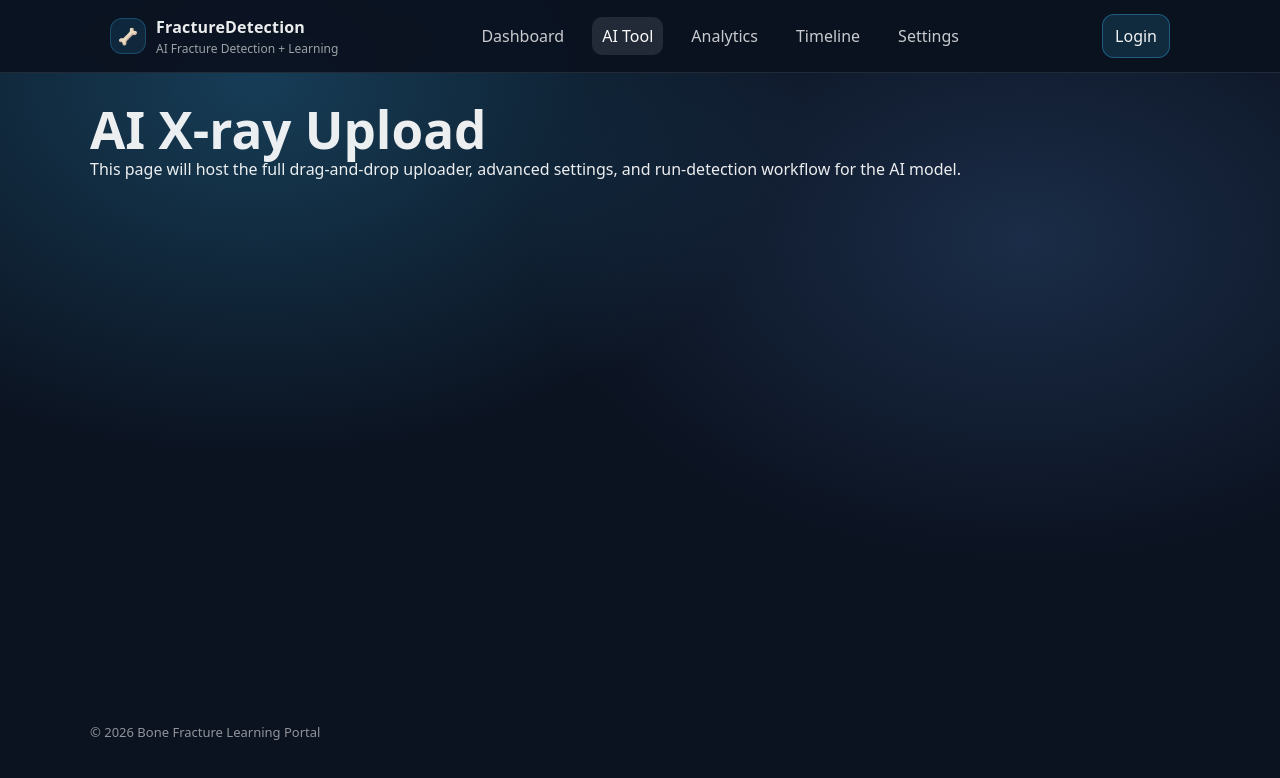
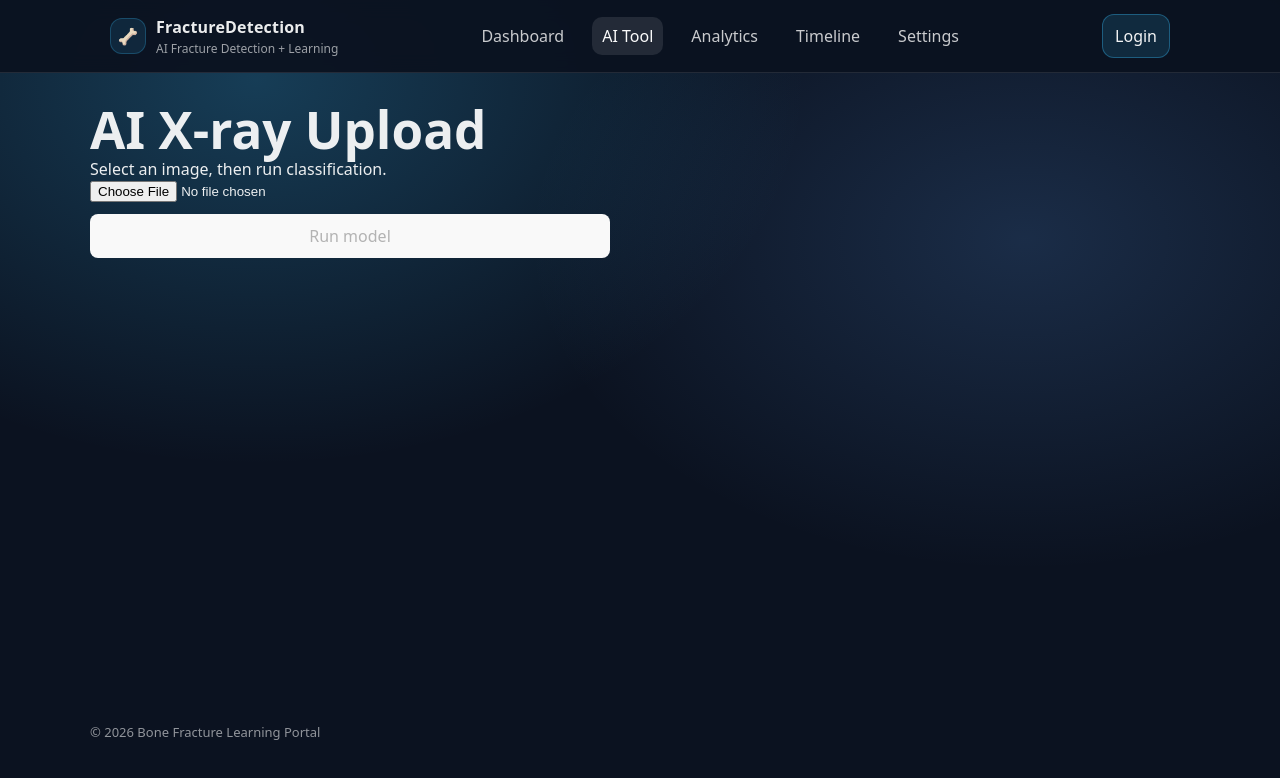
Before and after one commit to Jamalbah64/bone-fracture-learning-portal, a React (Vite) app in the folder client/react-app/: page /upload in a window 1280 px wide. Shown: the top 778 px of the page. Built offline with nearby package versions, Linux system fonts and the light colour scheme.

Commit message:
frontend changes

```diff
--- /dev/null
+++ b/client/react-app/src/api/classification.js
@@ -0,0 +1,44 @@
+function fileToBase64(file) {
+  return new Promise((resolve, reject) => {
+    const reader = new FileReader();
+    reader.onerror = () => reject(new Error("Failed to read file"));
+    reader.onload = () => {
+      const result = reader.result;
+      if (typeof result !== "string") {
+        reject(new Error("Unexpected FileReader result type"));
+        return;
+      }
+
+      // result is a data URL: "data:<mime>;base64,<data>"
+      const base64 = result.includes("base64,") ? result.split("base64,")[1] : "";
+      if (!base64) {
+        reject(new Error("Failed to extract base64 from data URL"));
+        return;
+      }
+
+      resolve(base64);
+    };
+    reader.readAsDataURL(file);
+  });
+}
+
+export async function classifyImage(file) {
+  const imageBase64 = await fileToBase64(file);
+
+  const response = await fetch("http://localhost:5000/api/classify", {
+    method: "POST",
+    headers: {
+      "Content-Type": "application/json",
+    },
+    body: JSON.stringify({ imageBase64 }),
+  });
+
+  const data = await response.json();
+
+  if (!response.ok) {
+    const message = typeof data?.error === "string" ? data.error : "Classification failed";
+    throw new Error(message);
+  }
+
+  return data;
+}
--- a/client/react-app/src/pages/xray_upload.jsx
+++ b/client/react-app/src/pages/xray_upload.jsx
@@ -1,11 +1,66 @@
+import { useState } from "react";
+import { classifyImage } from "../api/classification";
+
 function XrayUpload() {
+  const [file, setFile] = useState(null);
+  const [isLoading, setIsLoading] = useState(false);
+  const [error, setError] = useState("");
+  const [result, setResult] = useState(null);
+
+  const onPickFile = (e) => {
+    const picked = e.target.files?.[0] ?? null;
+    setFile(picked);
+    setError("");
+    setResult(null);
+  };
+
+  const onRun = async () => {
+    if (!file) return;
+
+    setIsLoading(true);
+    setError("");
+    setResult(null);
+
+    try {
+      const data = await classifyImage(file);
+      setResult(data);
+    } catch (err) {
+      setError(err instanceof Error ? err.message : "Classification failed");
+    } finally {
+      setIsLoading(false);
+    }
+  };
+
   return (
     <section>
       <h1>AI X-ray Upload</h1>
-      <p>
-        This page will host the full drag-and-drop uploader, advanced settings,
-        and run-detection workflow for the AI model.
-      </p>
+      <p>Select an image, then run classification.</p>
+
+      <div style={{ display: "grid", gap: 12, maxWidth: 520 }}>
+        <input type="file" accept="image/*" onChange={onPickFile} />
+
+        <button type="button" onClick={onRun} disabled={!file || isLoading}>
+          {isLoading ? "Running..." : "Run model"}
+        </button>
+
+        {file ? (
+          <div>
+            <strong>Selected:</strong> {file.name}
+          </div>
+        ) : null}
+
+        {error ? (
+          <div style={{ color: "crimson" }}>
+            <strong>Error:</strong> {error}
+          </div>
+        ) : null}
+
+        {result ? (
+          <pre style={{ margin: 0, padding: 12, background: "#0b1020", color: "#e6edf3", overflowX: "auto" }}>
+            {JSON.stringify(result, null, 2)}
+          </pre>
+        ) : null}
+      </div>
     </section>
   );
 }
```
Also changed, not shown: 2 other files (tests, documents, lock files or other folders).
